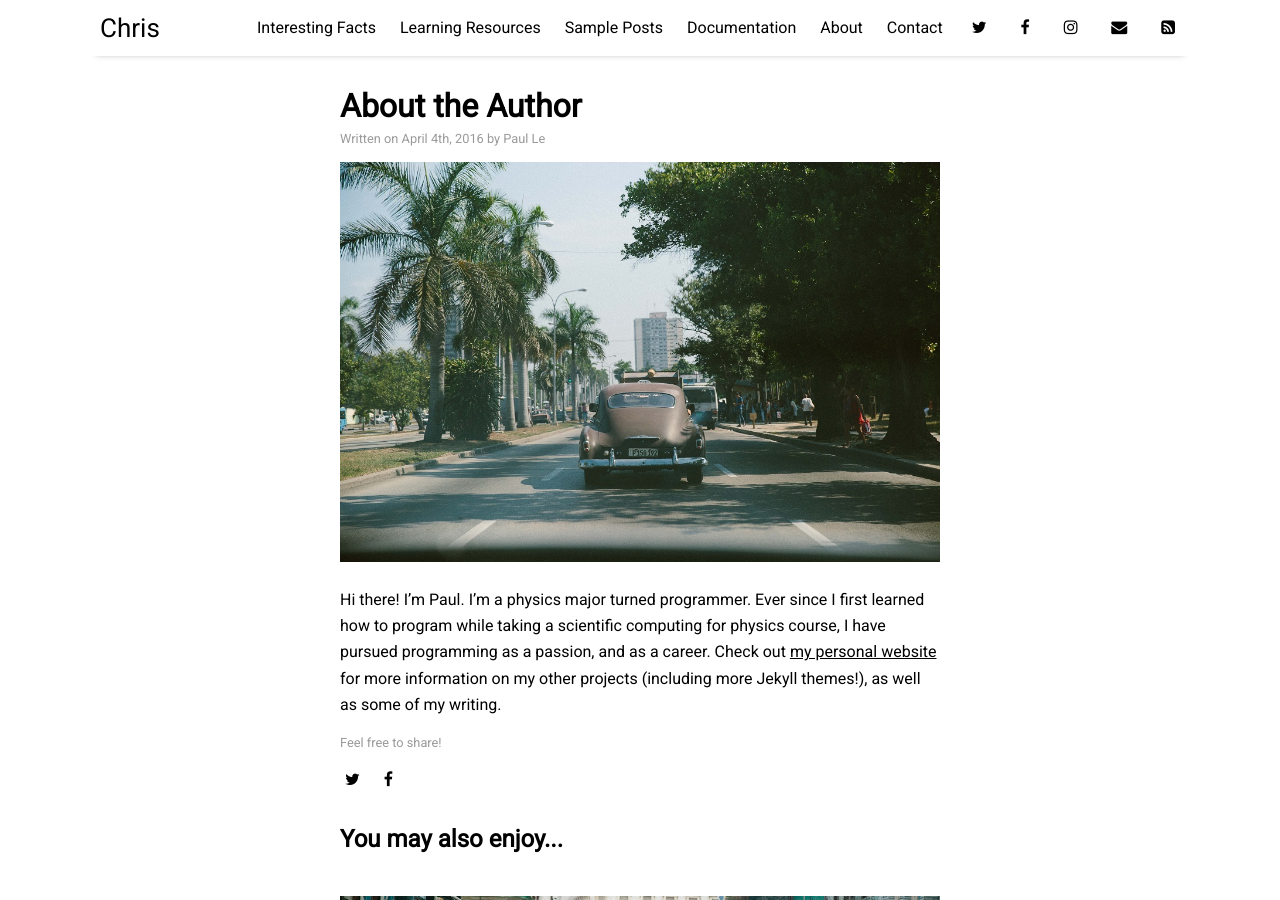
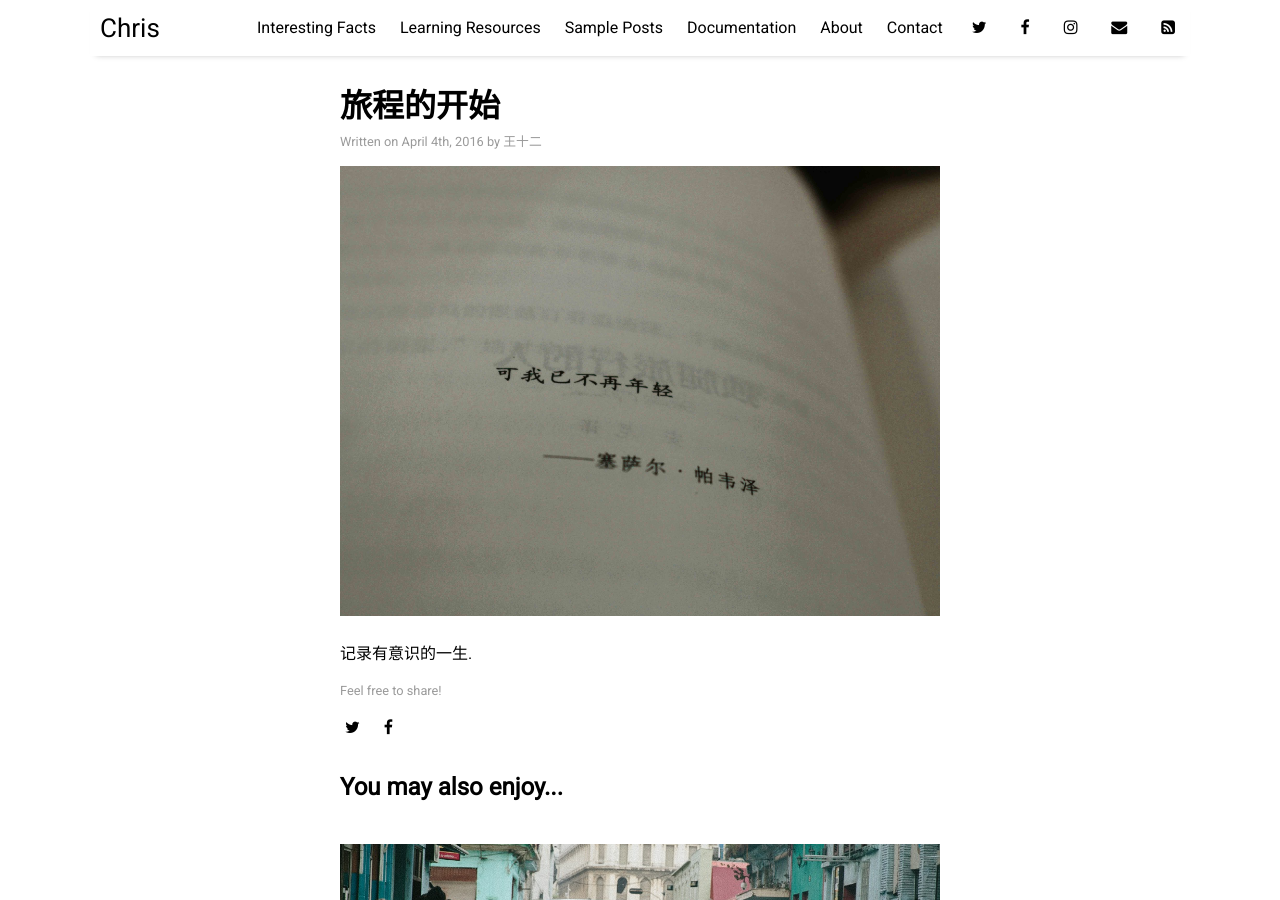
Before and after one commit to chriswang12/chriswang12.github.io, a Jekyll site: the page built from _posts/2016-04-04-about-the-author.md, in a window 1280 px wide and 900 px high. Built offline with Jekyll 4.4.1, drawn with Linux system fonts in a browser that asks for light colours; nearby versions of some CDN libraries.

Commit message:
Update 2016-04-04-about-the-author.md

```diff
--- a/_posts/2016-04-04-about-the-author.md
+++ b/_posts/2016-04-04-about-the-author.md
@@ -1,10 +1,10 @@
 ---
 layout: post
-title: "About the Author"
-author: "Paul Le"
+title: "旅程的开始"
+author: "王十二"
 categories: facts
 tags: [sample]
-image: cuba-2.jpg
+image: w12-1.jpg
 ---
 
-Hi there! I'm Paul. I’m a physics major turned programmer. Ever since I first learned how to program while taking a scientific computing for physics course, I have pursued programming as a passion, and as a career. Check out [my personal website](https://www.lenpaul.com/) for more information on my other projects (including more Jekyll themes!), as well as some of my writing.
+记录有意识的一生.
```
